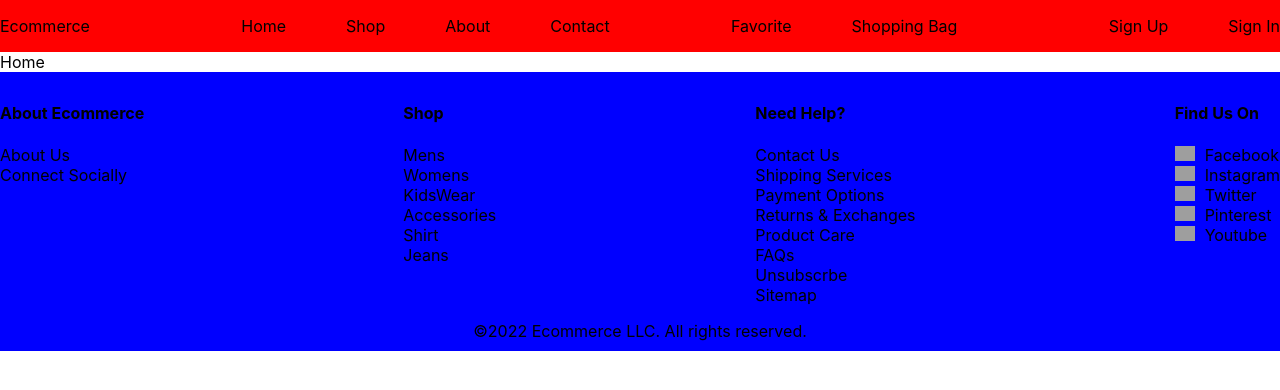
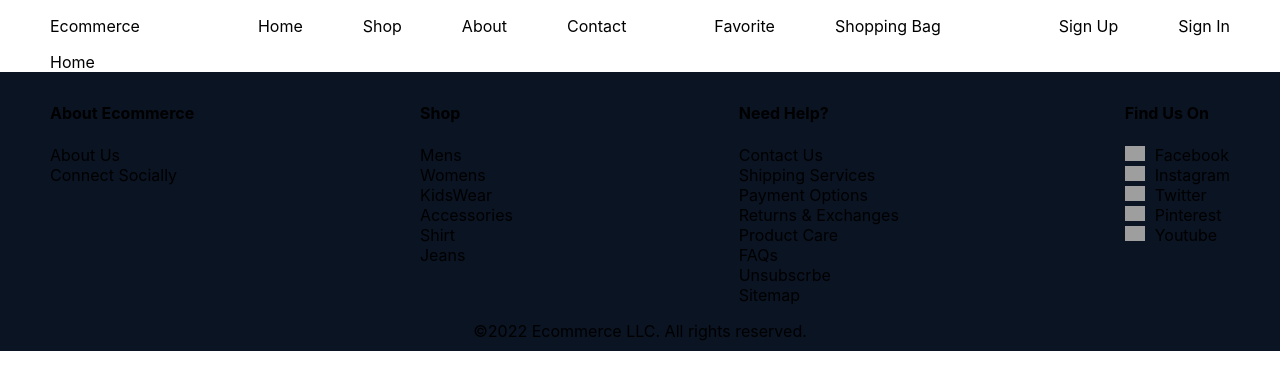
Before and after one commit to ashishthomas2202/ecommerce-frontend, a Next.js app: page / in a window 1280 px wide. Shown: the top 390 px of the page. Built offline with nearby package versions, Linux system fonts and the light colour scheme; grey boxes are pictures that could not be loaded.

Commit message:
added padding to the layout, enhanced product grid

```diff
--- a/components/main/Layout.js
+++ b/components/main/Layout.js
@@ -1,11 +1,12 @@
 import React from 'react';
+import style from './Layout.module.scss';
 import Header from '../Header/Header';
 import Footer from '../Footer/Footer';
 export default function Layout({ children }) {
   return (
     <div>
       <Header />
-      {children}
+      <div className={style.page}>{children}</div>
       <Footer />
     </div>
   );
--- /dev/null
+++ b/components/main/Layout.module.scss
@@ -0,0 +1,6 @@
+@import '../../styles/variables.module.scss';
+
+.page {
+  width: 100vw;
+  padding: $page-padding;
+}
--- a/components/ui/ProductGrid/ProductGrid.js
+++ b/components/ui/ProductGrid/ProductGrid.js
@@ -7,7 +7,7 @@ export default function ProductGrid() {
   const products = data.products;
 
   const productGrid = products.map((product, i) => {
-    return <Product key={'grid-' + product.sku + (i + 1)} />;
+    return <Product key={'grid-' + product.sku + (i + 1)} data={product} />;
   });
   return <div className={style.productGrid}>{productGrid}</div>;
 }
--- a/components/ui/ProductGrid/ProductGrid.module.scss
+++ b/components/ui/ProductGrid/ProductGrid.module.scss
@@ -1,3 +1,6 @@
 .productGrid {
-  overflow-x: hidden;
+  display: grid;
+  grid-template-columns: repeat(3, 1fr);
+  gap: 10px;
+  padding: 5vw 2vw;
 }
--- a/styles/variables.module.scss
+++ b/styles/variables.module.scss
@@ -1,6 +1,12 @@
-$header-bgcolor: red;
-$header-padding: 0px 0px;
+$left-right-margin: 50px;
+
+$header-bgcolor: #ffffff;
+$header-color: #000000;
+$header-padding: 0px $left-right-margin;
 $header-menu-padding: 30px;
 
-$footer-bgcolor: blue;
-$footer-padding: 10px 0px;
+$page-padding: 0px $left-right-margin;
+
+$footer-bgcolor: #0b1423;
+$footer-color: #ffffff;
+$footer-padding: 10px $left-right-margin;
```
Also changed, not shown: components/ui/Product/Product.js (+14 -2 lines), components/ui/Product/Product.module.scss (+12 -4 lines).
